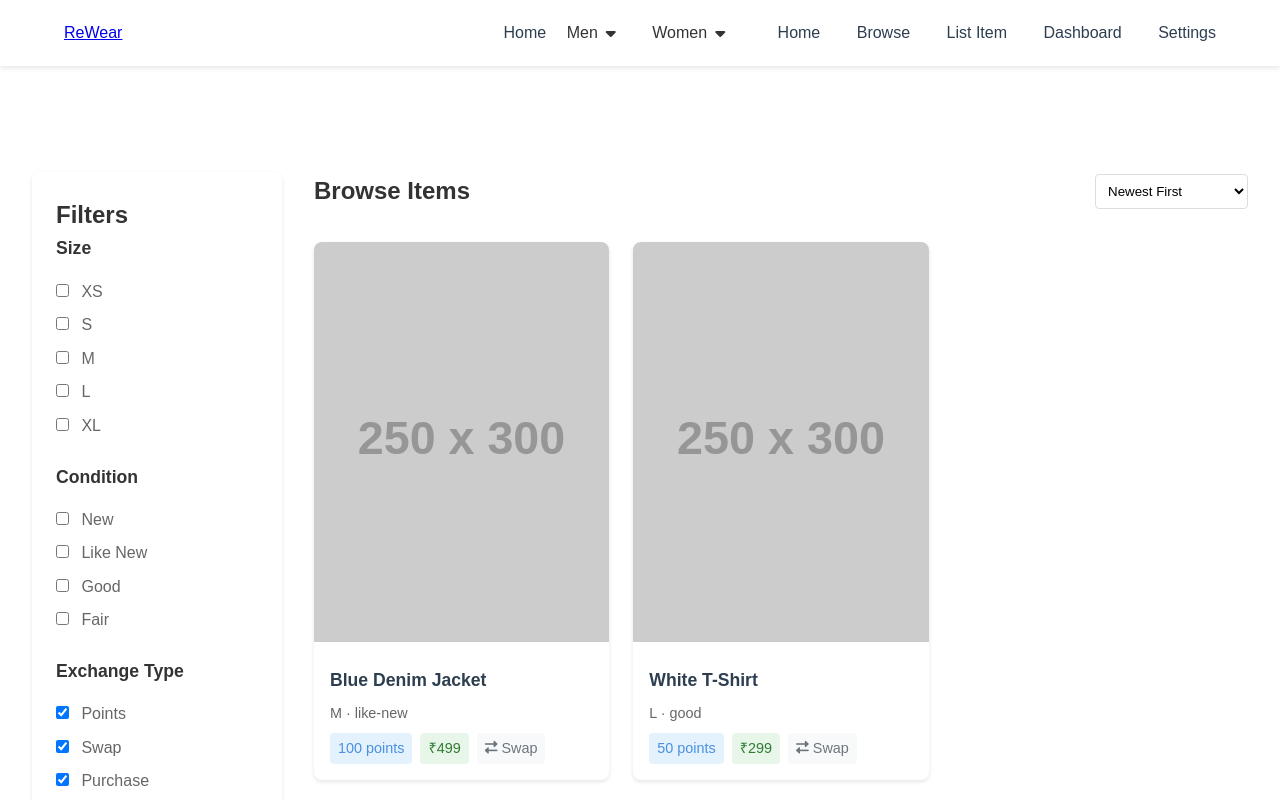
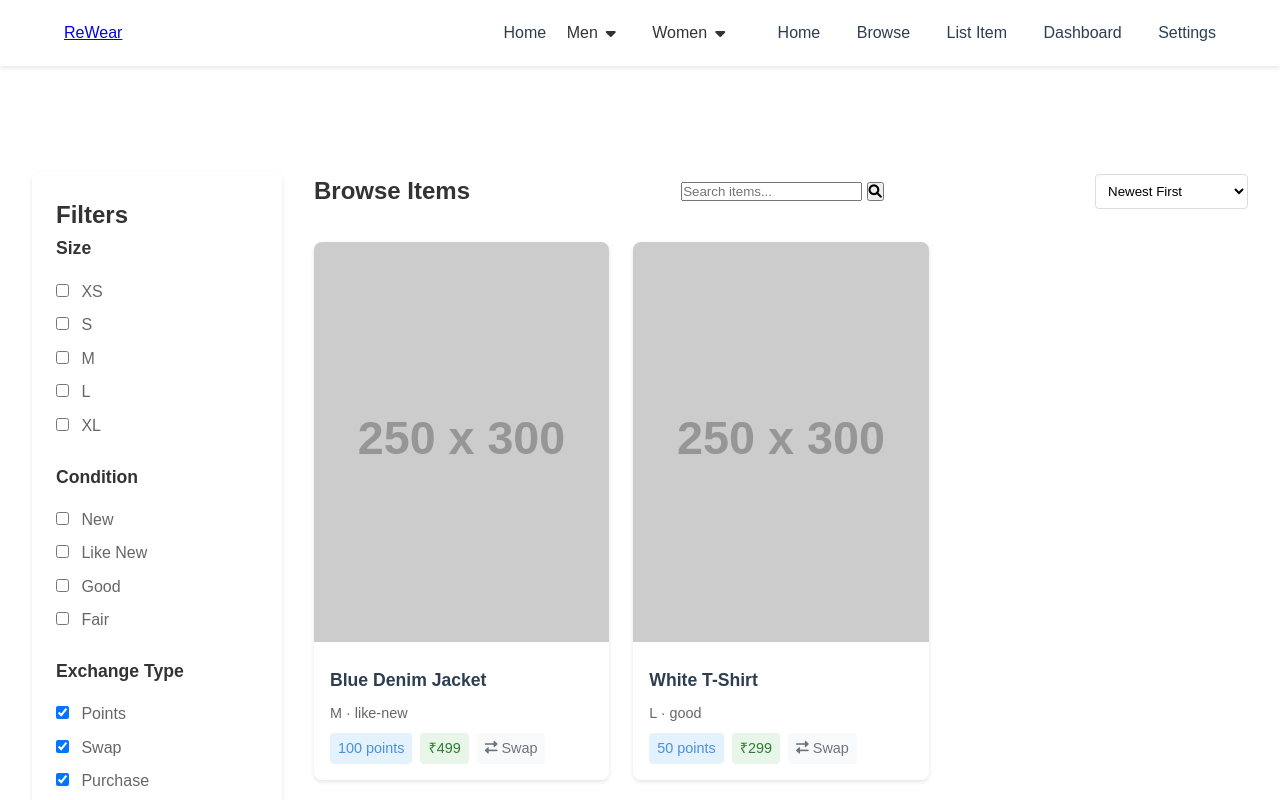
Before and after one commit to Harsh-12-1/Odoo-hackathon_Rewear, a plain HTML site: page browse.html in a window 1280 px wide. Shown: the top 800 px of the page. Drawn offline with Linux system fonts and the light colour scheme; placeholder pictures from the web are drawn by us.

Commit message:
Update browse.html

```diff
--- a/browse.html
+++ b/browse.html
@@ -97,6 +97,10 @@
         <section class="items-grid">
             <div class="grid-header">
                 <h1>Browse Items</h1>
+                <div class="search-bar">
+                    <input type="text" id="searchInput" placeholder="Search items...">
+                    <button id="searchButton"><i class="fas fa-search"></i></button>
+                </div>
                 <div class="sort-filter">
                     <select id="sortBy">
                         <option value="newest">Newest First</option>
```
